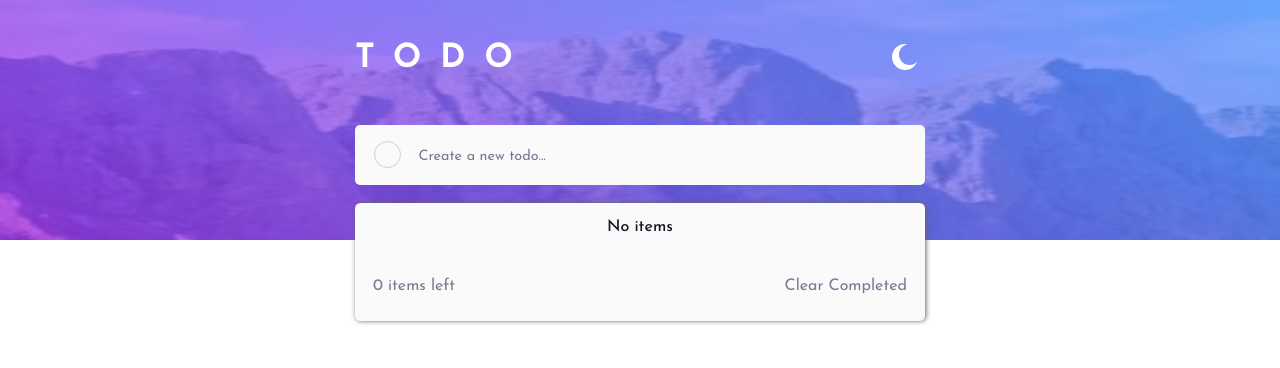
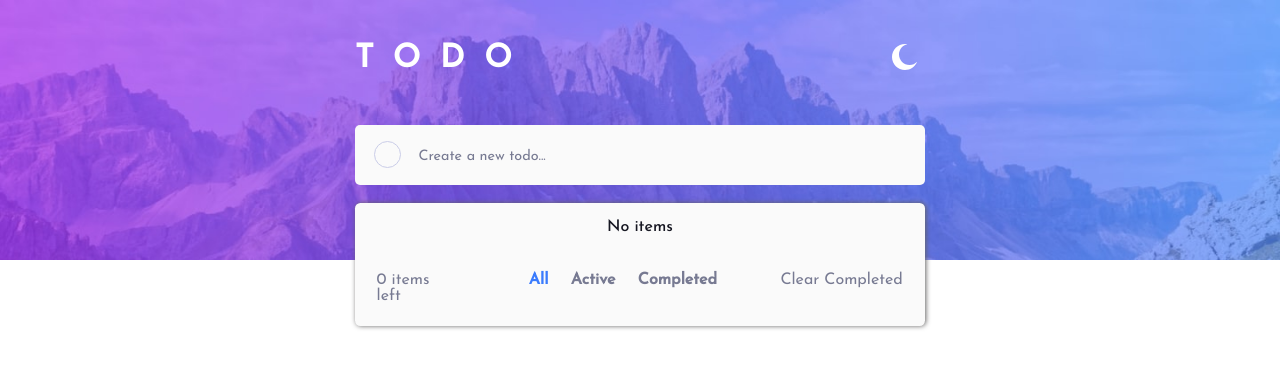
Before and after one commit to Holulosamo/todo-app, a React (Vite) app: page / in a window 1280 px wide. Shown: the top 368 px of the page. Built offline with nearby package versions, Linux system fonts and the light colour scheme.

Commit message:
adding filter buttons

```diff
--- a/src/App.css
+++ b/src/App.css
@@ -36,7 +36,7 @@ body{
 
 .section{
     background: url(./assets/images/bg-mobile-light.jpg) no-repeat;
-    background-size: 100% 30%;
+    background-size: 100% 250px;
 }
 
 .article{
@@ -116,6 +116,7 @@ body{
 }
 
 .todo-container{
+    position: relative;
     width: inherit;
     margin-top: 1em;
     border-radius: .3em;
@@ -127,11 +128,6 @@ body{
     list-style: none;
     padding: 0;
     margin: 0;
-}
-
-.todo-list-counter{
-    display: flex;
-    justify-content: space-between;
 }
 
 .todo-list-item{
@@ -148,10 +144,13 @@ body{
 }
 
 .todo-list-counter{
-    padding: 1.5em 1em .5em 1em;
+    display: flex;
+    justify-content: space-between;
+    padding: 1.7em 1em;
+    list-style: none;
 }
 
-.todo-list-counter span{
+.todo-list-counter li{
     font-size: 1rem;
     color: var(--dark-grayish-blue);
 }
@@ -188,3 +187,72 @@ body{
     outline: none;
     background: none;
 }
+
+.clear-btn{
+    cursor: pointer;
+}
+
+.clear-btn:hover{
+    color: var(--very-dark-grayish-blue)
+}
+
+.todo-status{
+    position: absolute;
+    top: 510px;
+    left: 0;
+    display: flex;
+    justify-content: space-evenly;
+    align-items: center;
+    height: 75px;
+    width: 100%;
+    padding: 0;
+    box-shadow: 2px 2px 5px rgb(100, 99, 99);
+    font-size: 1rem;
+    font-weight: 600;
+    list-style: none;
+}
+
+.todo-status{
+    text-decoration: none;
+    color: var(--dark-grayish-blue);
+}
+
+.radio-btn{
+    appearance: none;
+}
+
+.label-text{
+    cursor: pointer;
+}
+
+.radio-btn:checked + .label-text{
+    color: var(--bright-blue);
+}
+
+.label-text:hover{
+    color: var(--very-dark-blue);
+}
+
+@media screen and (min-width: 768px) {
+    .section{
+        background: url(./assets/images/bg-desktop-light.jpg) no-repeat;
+        background-size: 100% 260px;
+    }
+
+    .todo-list-counter{
+        display: grid;
+        grid-template-columns: 81px 225px 123px;
+        justify-content: space-between;
+        padding: 1.2em;
+    }
+
+    .todo-status{
+        all: unset;
+        display: flex;
+        justify-content: space-evenly;
+    }
+
+    .label-text{
+        font-weight: 600;
+    }
+}
--- a/src/App.jsx
+++ b/src/App.jsx
@@ -4,11 +4,22 @@ import ThemeButton from './components/ThemeButton'
 import TodoForm from './components/TodoForm'
 import TodoContainer from './components/TodoContainer'
 
+const FILTER_MAP = {
+  All: () => true,
+  Active: (task) => !task.done,
+  Completed: (task) => task.done,
+};
+
+const FILTER_NAMES = Object.keys(FILTER_MAP);
+
+
+
 function App() {
+  const savedItems = JSON.parse(localStorage.getItem("savedTodo"));
   const [todo, setTodo] = useState(() => {
-    const savedItems = JSON.parse(localStorage.getItem('savedTodo'));
     return savedItems ? savedItems : []
   });
+  const [filter, setFilter] = useState("All");
 
   useEffect(() => {
     localStorage.setItem("savedTodo", JSON.stringify(todo));
@@ -16,11 +27,12 @@ function App() {
 
   const createTodo = (data) => {
     data.id = Math.floor(Math.random() * 1000);
-    setTodo([...todo, data]);
+    const todos = [...todo, data]
+    setTodo(todos);
   }
 
   const deleteItems = (id) => {
-    const dataDeleted = todo.filter(todo => todo.id !== id);
+    const dataDeleted = todo.filter((todo) => todo.id !== id);
     setTodo(dataDeleted);
   }
 
@@ -45,7 +57,16 @@ function App() {
           <ThemeButton></ThemeButton>
         </div>
         <TodoForm createTodo={createTodo}/>
-        <TodoContainer todo={todo} deleteItems={deleteItems} markAsCompleted={markAsCompleted} itemsLeft={itemsLeft}/>
+        <TodoContainer
+          FILTER_MAP={FILTER_MAP}
+          FILTER_NAMES={FILTER_NAMES}
+          filter={filter}
+          setFilter={setFilter}
+          todo={todo}
+          deleteItems={deleteItems}
+          markAsCompleted={markAsCompleted}
+          itemsLeft={itemsLeft}
+        />
       </article>
     </section>
   );
--- a/src/components/Checkbox.jsx
+++ b/src/components/Checkbox.jsx
@@ -1,12 +1,24 @@
-export default function Checkbox({id, done, markAsCompleted, itemsLeft}){
+import { useState } from "react";
+
+export default function Checkbox({dataID, done, markAsCompleted, itemsLeft}){
+    const [checked, setChecked] = useState(done)
+
     const handleClick = () => {
-        markAsCompleted(id);
+        markAsCompleted(dataID);
         itemsLeft();
     }
 
-    return(
-    <>
-        <input type="checkbox" disabled={done} checked={done} id="checkbox" className="todo-checkbox" onClick={handleClick}/>
-    </>
-    )
+    return (
+      <>
+        <input
+          type="checkbox"
+          disabled={done}
+          id="task"
+          checked={checked}
+          onChange={() => setChecked(!checked)}
+          className="todo-checkbox"
+          onClick={handleClick}
+        />
+      </>
+    );
 }
--- /dev/null
+++ b/src/components/FilterButton.jsx
@@ -0,0 +1,21 @@
+export default function({name, filter, setFilter}){
+    const handleChange = (e) => {
+      setFilter(e.target.name);
+    };
+
+    return(
+        <li className="todo-status-item">
+      <input
+        className="radio-btn"
+        type="radio"
+        id={name}
+        name={name}
+        checked={name === filter}
+        onChange={handleChange}
+      />
+      <label className="label-text" htmlFor={name}>
+        {name}
+      </label>
+    </li>
+    );
+}
--- a/src/components/TodoContainer.jsx
+++ b/src/components/TodoContainer.jsx
@@ -2,7 +2,16 @@ import { useState } from "react"
 import TodoItems from "./TodoItems";
 import TodoListCounter from "./TodoListCounter";
 
-export default function TodoContainer({todo, deleteItems, markAsCompleted, itemsLeft}){
+export default function TodoContainer({
+  FILTER_MAP,
+  FILTER_NAMES,
+  filter,
+  setFilter,
+  todo,
+  deleteItems,
+  markAsCompleted,
+  itemsLeft
+}){
     const styles = {
       textAlign: "center",
       color: "hsl(235, 21%, 11%)",
@@ -11,14 +20,16 @@ export default function TodoContainer({todo, deleteItems, markAsCompleted, items
     };
 
     return (
-      <section className="todo-container">
+      <article className="todo-container">
         <ul className="todo-list">
           {todo.length === 0 ? (
             <li>
               <p style={styles}>No items</p>
             </li>
           ) : (
-            todo.map((el) => (
+            todo
+              .filter(FILTER_MAP[filter])
+              .map((el) => (
                 <TodoItems
                   key={el.id}
                   el={el}
@@ -28,9 +39,13 @@ export default function TodoContainer({todo, deleteItems, markAsCompleted, items
                 />
               ))
           )}
-          <TodoListCounter itemsLeft={itemsLeft}/>
+          <TodoListCounter
+            FILTER_NAMES={FILTER_NAMES}
+            filter={filter}
+            setFilter={setFilter}
+            itemsLeft={itemsLeft}
+          />
         </ul>
-        <ul className="todo-status"></ul>
-      </section>
+      </article>
     );
 }
--- a/src/components/TodoItems.jsx
+++ b/src/components/TodoItems.jsx
@@ -7,15 +7,15 @@ export default function TodoItems({ el, deleteItems, markAsCompleted, itemsLeft
     color: "hsl(233, 11%, 84%)",
   };
 
-  return(
+  return (
     <li className="todo-list-item">
       <Checkbox
-      id={el.id}
+        dataID={el.id}
         done={el.done}
         markAsCompleted={markAsCompleted}
         itemsLeft={itemsLeft}
       ></Checkbox>
-    <label className="todo-list-label" htmlFor="checkbox">
+      <label className="todo-list-label" htmlFor="task">
         <span className="todo-task" style={el.done ? checkedStyle : {}}>
           {el.task}
         </span>
@@ -24,5 +24,5 @@ export default function TodoItems({ el, deleteItems, markAsCompleted, itemsLeft
         <img src={iconCross} />
       </button>
     </li>
-  )
+  );
 }
--- a/src/components/TodoListCounter.jsx
+++ b/src/components/TodoListCounter.jsx
@@ -1,8 +1,25 @@
-export default function TodoListCounter({itemsLeft}){
-    return (
-      <li className="todo-list-counter">
-        <span>{itemsLeft()} items left</span>
-        <span>Clear Completed</span>
-      </li>
-    );
+import FilterButton from "./FilterButton";
+
+export default function TodoListCounter({
+  FILTER_NAMES,
+  filter,
+  setFilter,
+  itemsLeft,
+}) {
+  return (
+    <ul className="todo-list-counter">
+      <li>{itemsLeft()} items left</li>
+      <ul className="todo-status">
+        {FILTER_NAMES.map((name) => (
+          <FilterButton
+            key={name}
+            name={name}
+            filter={filter}
+            setFilter={setFilter}
+          />
+        ))}
+      </ul>
+      <li className="clear-btn">Clear Completed</li>
+    </ul>
+  );
 }
```
Lines whose indentation alone changed are shown as unchanged.
